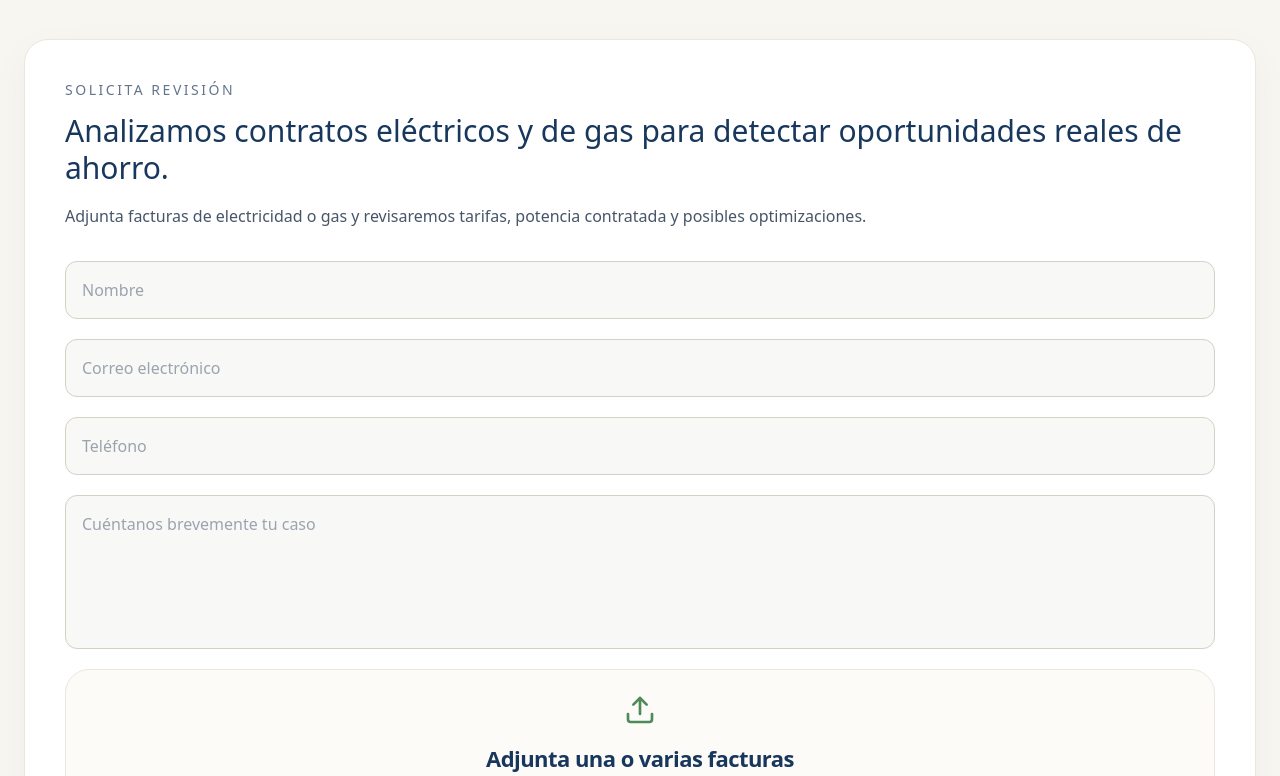
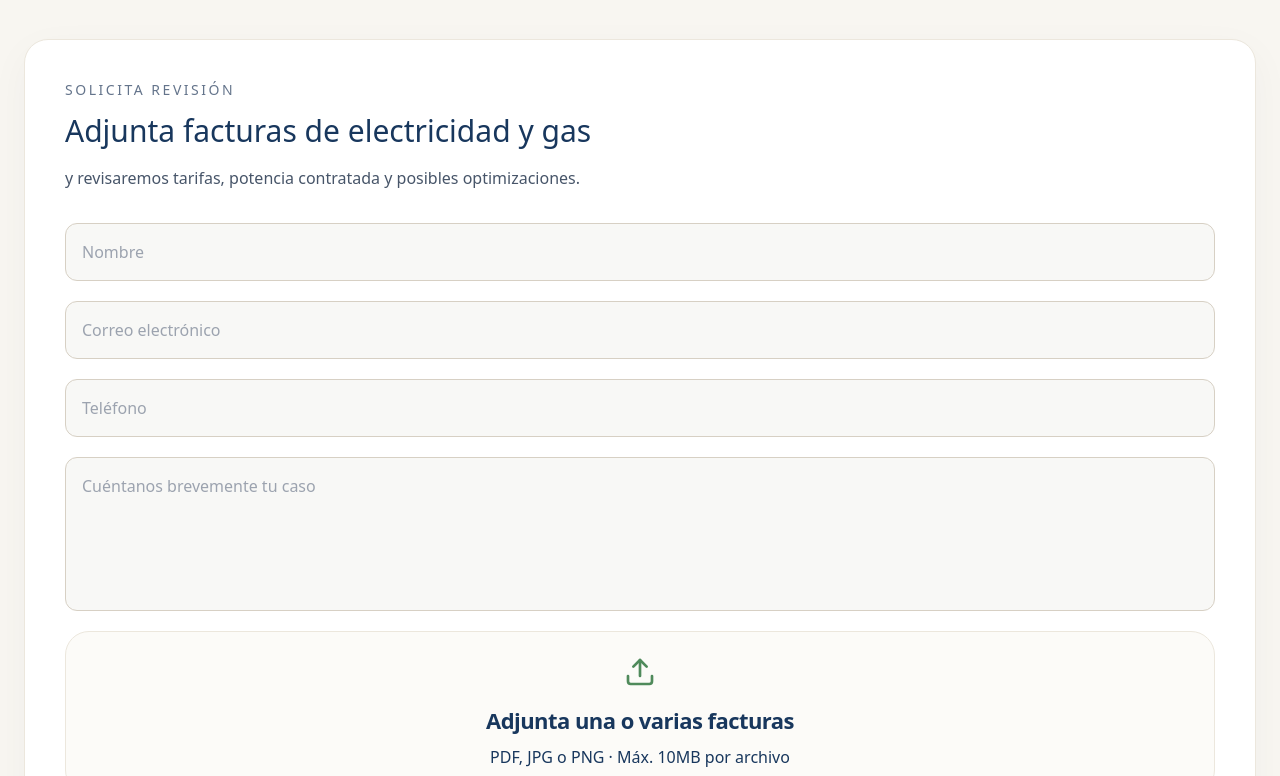
Before and after one commit to albatrosh-jpeg/arcoplaza-web, a React (Vite) app: page / in a window 1280 px wide. Shown: the part 2184-2960 px from the top of the page. Built offline with nearby package versions, Linux system fonts and the light colour scheme.

Commit message:
Update public contact email

```diff
--- a/api/contact.js
+++ b/api/contact.js
@@ -73,7 +73,7 @@ export default async function handler(req, res) {
 
         from: 'web@arcoplazaasesores.com',
 
-        to: 'aaff@centralenergyasesores.com',
+        to: 'contacto@arcoplazaasesores.com',
 
         subject: `Nueva solicitud · ${nombre}`,
 
--- a/src/app/api/contact/route.js
+++ b/src/app/api/contact/route.js
@@ -25,7 +25,7 @@ export async function POST(req) {
 
     await resend.emails.send({
       from: 'onboarding@resend.dev',
-      to: 'aaff@centralenergyasesores.com',
+      to: 'contacto@arcoplazaasesores.com',
       subject: 'Nueva solicitud desde Arcoplaza',
       html: `
         <h2>Nueva solicitud</h2>
--- a/src/components/sections/Calculator.jsx
+++ b/src/components/sections/Calculator.jsx
@@ -293,11 +293,11 @@ export default function Calculator({
                 </div>
 
                 <h3 className="text-3xl font-editorial-md text-corporate leading-tight mb-4">
-                  Analizamos contratos eléctricos y de gas para detectar oportunidades reales de ahorro.
+                  Adjunta facturas de electricidad y gas
                 </h3>
 
                 <p className="text-slate-600 leading-relaxed">
-                  Adjunta facturas de electricidad o gas y revisaremos tarifas, potencia contratada y posibles optimizaciones.
+                  y revisaremos tarifas, potencia contratada y posibles optimizaciones.
                 </p>
 
               </div>
--- a/src/components/sections/Footer.jsx
+++ b/src/components/sections/Footer.jsx
@@ -143,10 +143,10 @@ export default function Footer() {
             >
 
               <a
-                href="mailto:aaff@centralenergyasesores.com"
+                href="mailto:contacto@arcoplazaasesores.com"
                 className={linkClass}
               >
-                aaff@centralenergyasesores.com
+                contacto@arcoplazaasesores.com
               </a>
 
               <div className="text-slate-300">
@@ -184,8 +184,10 @@ export default function Footer() {
             © 2026 Arcoplaza Asesores
           </div>
 
-          <div className="text-slate-500">
+          <div>
             Supervisión energética clara y rigurosa.
+            <br />
+            El trabajo bien hecho, habla por sí solo.
           </div>
 
         </div>
```
